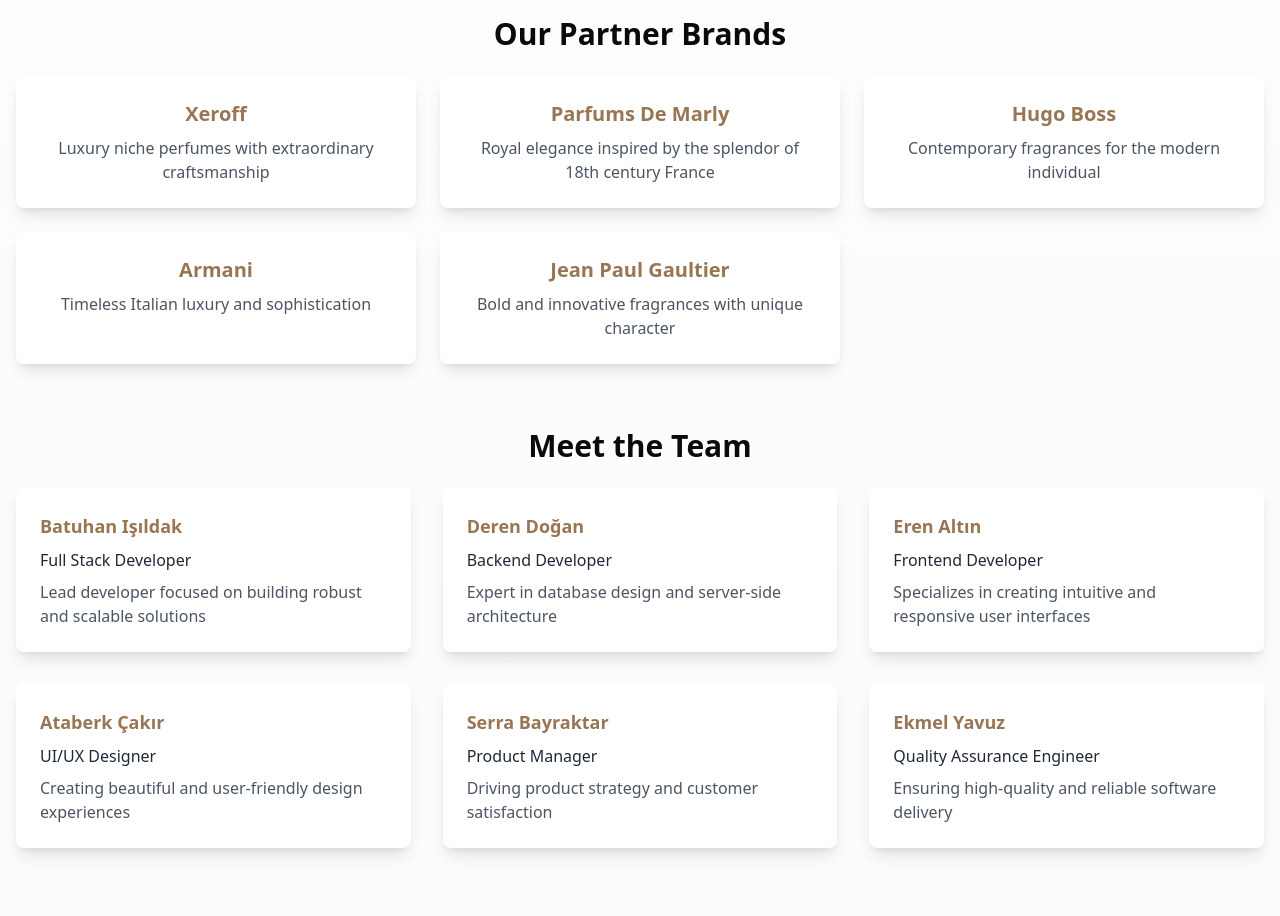
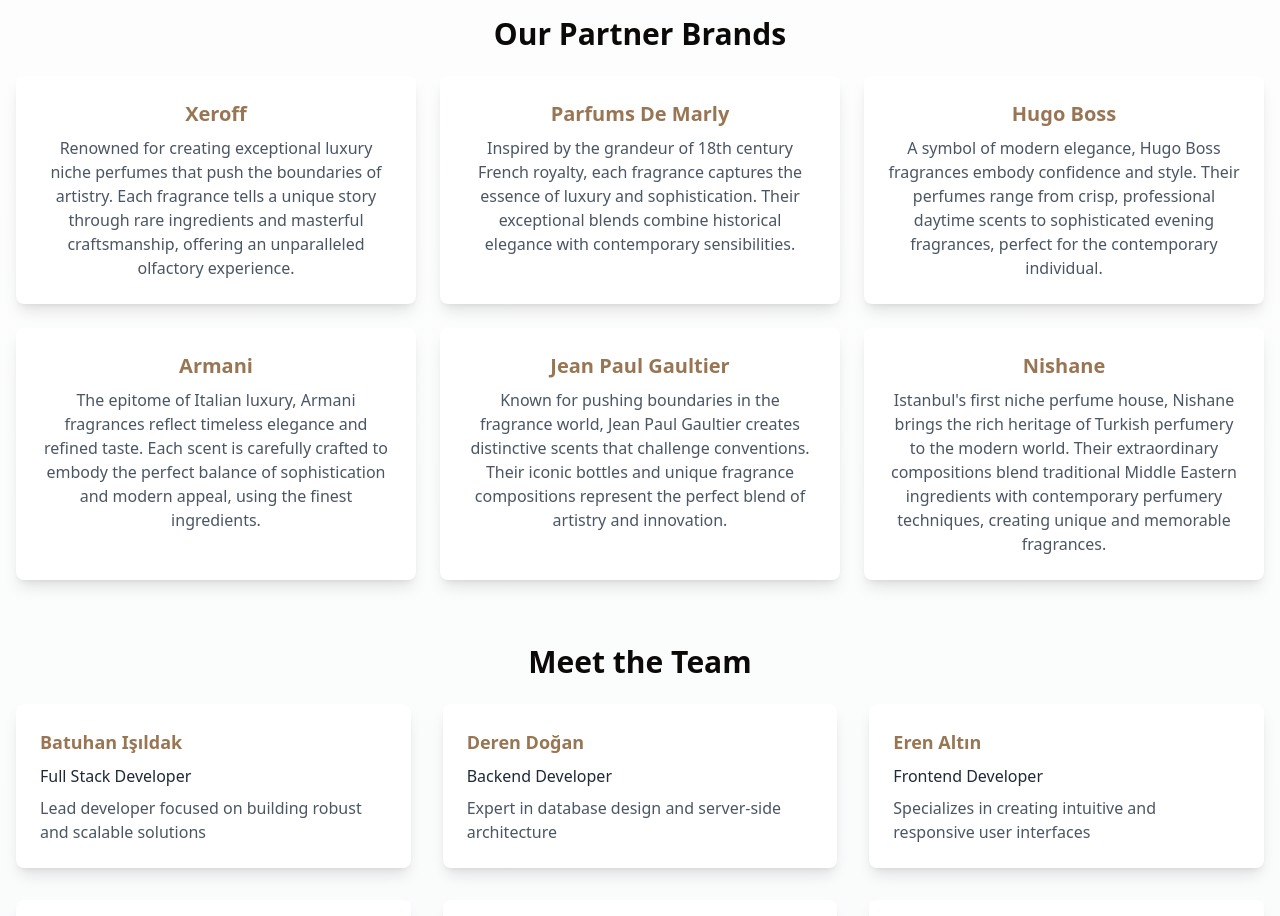
Before and after one commit to Parfume-CS308/parfume-frontend, a React (Vite) app: page /about-us in a window 1280 px wide. Shown: the part 1120-2036 px from the top of the page. Built offline with nearby package versions, Linux system fonts and the light colour scheme; no server answers.

Commit message:
feat: brands

```diff
--- a/src/pages/AboutUsPage.tsx
+++ b/src/pages/AboutUsPage.tsx
@@ -38,23 +38,27 @@ const AboutUsPage = () => {
   const brands = [
     {
       name: "Xeroff",
-      description: "Luxury niche perfumes with extraordinary craftsmanship"
+      description: "Renowned for creating exceptional luxury niche perfumes that push the boundaries of artistry. Each fragrance tells a unique story through rare ingredients and masterful craftsmanship, offering an unparalleled olfactory experience."
     },
     {
       name: "Parfums De Marly",
-      description: "Royal elegance inspired by the splendor of 18th century France"
+      description: "Inspired by the grandeur of 18th century French royalty, each fragrance captures the essence of luxury and sophistication. Their exceptional blends combine historical elegance with contemporary sensibilities."
     },
     {
       name: "Hugo Boss",
-      description: "Contemporary fragrances for the modern individual"
+      description: "A symbol of modern elegance, Hugo Boss fragrances embody confidence and style. Their perfumes range from crisp, professional daytime scents to sophisticated evening fragrances, perfect for the contemporary individual."
     },
     {
       name: "Armani",
-      description: "Timeless Italian luxury and sophistication"
+      description: "The epitome of Italian luxury, Armani fragrances reflect timeless elegance and refined taste. Each scent is carefully crafted to embody the perfect balance of sophistication and modern appeal, using the finest ingredients."
     },
     {
       name: "Jean Paul Gaultier",
-      description: "Bold and innovative fragrances with unique character"
+      description: "Known for pushing boundaries in the fragrance world, Jean Paul Gaultier creates distinctive scents that challenge conventions. Their iconic bottles and unique fragrance compositions represent the perfect blend of artistry and innovation."
+    },
+    {
+      name: "Nishane",
+      description: "Istanbul's first niche perfume house, Nishane brings the rich heritage of Turkish perfumery to the modern world. Their extraordinary compositions blend traditional Middle Eastern ingredients with contemporary perfumery techniques, creating unique and memorable fragrances."
     }
   ];
 
```
